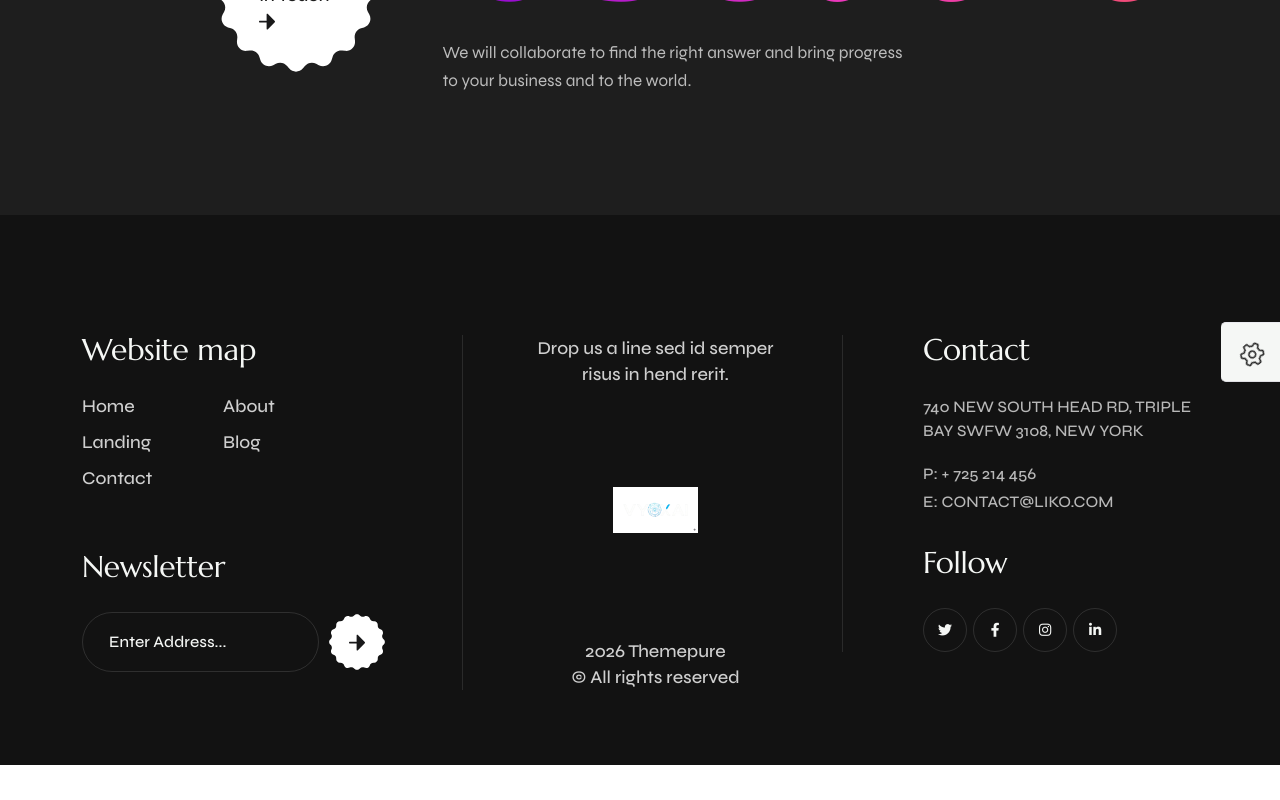
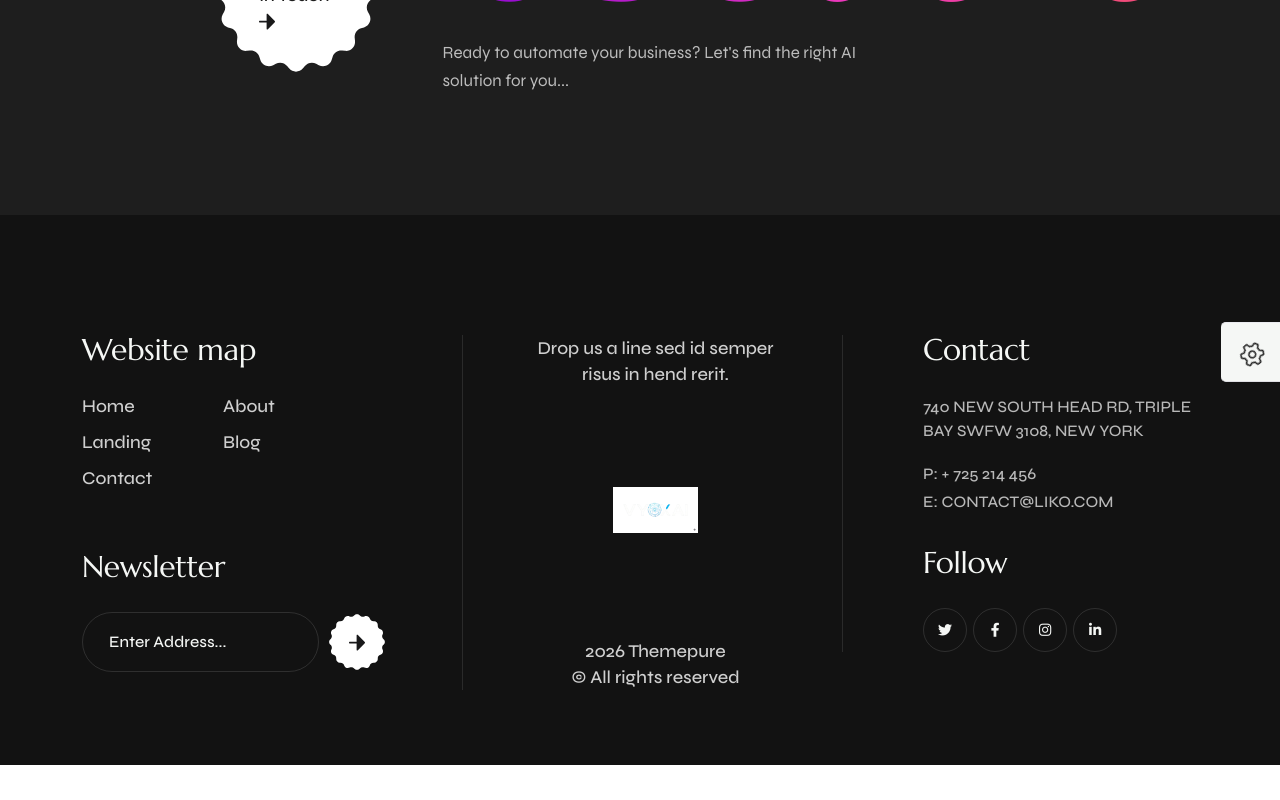
Before and after one commit to kannan2704/liko-next-js, a Next.js app: page / in a window 1280 px wide. Both pictures are taken after a click on the link "About". Shown: the part 11337-12137 px from the top of the page. Before the commit the page ends 12000 px from the top, so only its background shows below. After the commit the page ends 12000 px from the top, so only its background shows below. Built offline with nearby package versions, Linux system fonts and the light colour scheme; a web font is replaced by a local one.

Commit message:
update CTA description

```diff
--- a/src/components/contact/contact-one.tsx
+++ b/src/components/contact/contact-one.tsx
@@ -15,8 +15,8 @@ export default function ContactOne() {
               <span>about it</span>
             </h4>
             <p className="tp_fade_bottom">
-              We will collaborate to find the right answer and bring progress to
-              your business and to the world.
+            Ready to automate your business?
+            Let's find the right AI solution for you...
             </p>
             <div className="tp-cta-icon">
               <Image src={cta} alt="cta-img" />
```
